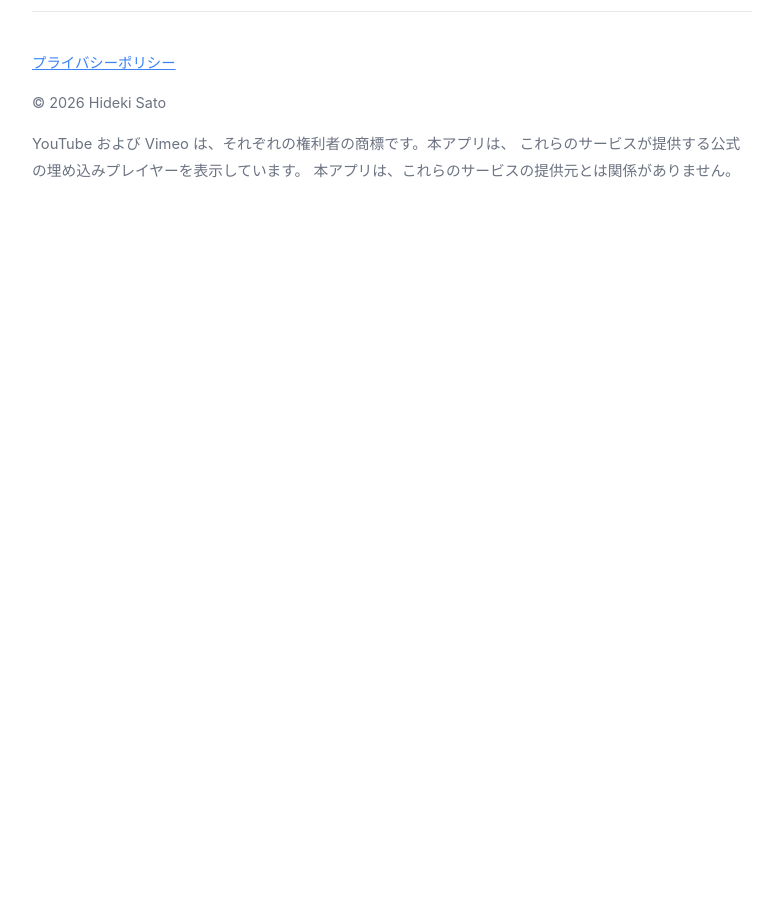
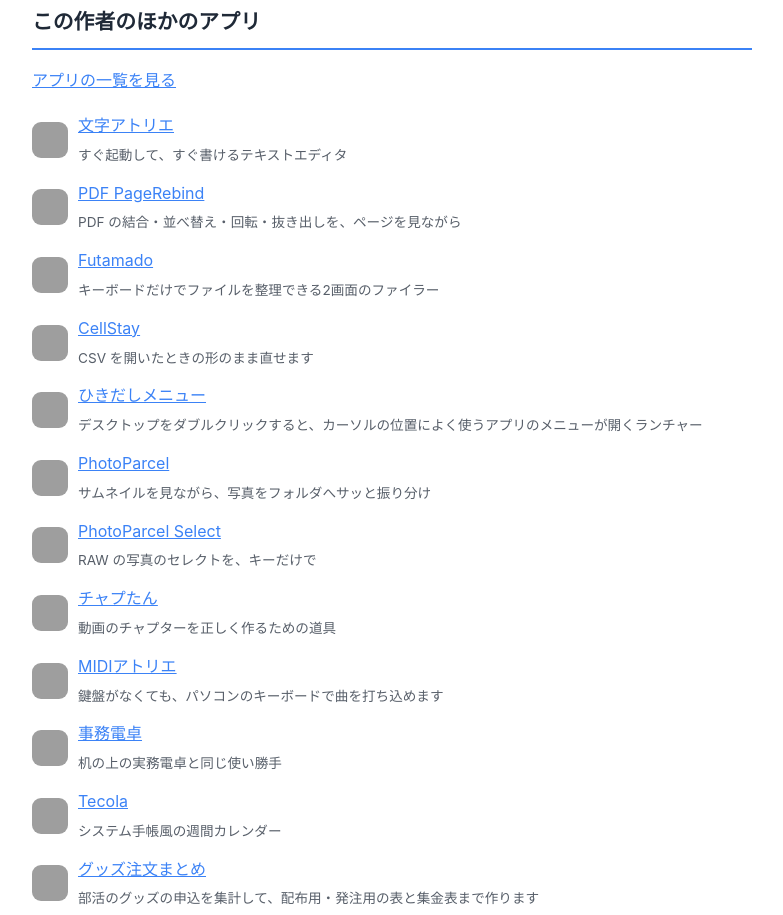
Before and after one commit to emchs07-prog/chaptanbookmark, a plain HTML site: page index.html in a window 1280 px wide. Shown: the part 3483-4398 px from the top of the page, without its empty margins (248-1031 px from the left). Before the commit the page ends 3762 px from the top, so only its background shows below. Drawn offline with Linux system fonts and the light colour scheme; grey boxes are pictures that could not be loaded.

Commit message:
題名から「サポート」を外し、ページの下に「この作者のほかのアプリ」を足した

```diff
--- a/index.html
+++ b/index.html
@@ -234,6 +234,26 @@
     どの操作をされたときに起きたかをお書き添えいただけると助かります。
   </p>
 
+<!-- この作者のほかのアプリ（ここから） -->
+<section class="other-apps" style="margin-top:3rem;">
+<h2>この作者のほかのアプリ</h2>
+<p><a href="https://emchs07-prog.github.io/">アプリの一覧を見る</a></p>
+<ul style="padding:0;margin:1rem 0 0;">
+<li style="display:flex;gap:10px;align-items:center;margin:0 0 10px;list-style:none;"><img src="https://emchs07-prog.github.io/icons/mojiatelier-support.png" alt="" width="36" height="36" style="border-radius:9px;flex:none;"><span><a href="https://emchs07-prog.github.io/mojiatelier-support/">文字アトリエ</a><br><span style="font-size:.85em;opacity:.75;">すぐ起動して、すぐ書けるテキストエディタ</span></span></li>
+<li style="display:flex;gap:10px;align-items:center;margin:0 0 10px;list-style:none;"><img src="https://emchs07-prog.github.io/icons/pdfpageworkshop-support.png" alt="" width="36" height="36" style="border-radius:9px;flex:none;"><span><a href="https://emchs07-prog.github.io/pdfpageworkshop-support/">PDF PageRebind</a><br><span style="font-size:.85em;opacity:.75;">PDF の結合・並べ替え・回転・抜き出しを、ページを見ながら</span></span></li>
+<li style="display:flex;gap:10px;align-items:center;margin:0 0 10px;list-style:none;"><img src="https://emchs07-prog.github.io/icons/futamado-support.png" alt="" width="36" height="36" style="border-radius:9px;flex:none;"><span><a href="https://emchs07-prog.github.io/futamado-support/">Futamado</a><br><span style="font-size:.85em;opacity:.75;">キーボードだけでファイルを整理できる2画面のファイラー</span></span></li>
+<li style="display:flex;gap:10px;align-items:center;margin:0 0 10px;list-style:none;"><img src="https://emchs07-prog.github.io/icons/cellstay-support.png" alt="" width="36" height="36" style="border-radius:9px;flex:none;"><span><a href="https://emchs07-prog.github.io/cellstay-support/">CellStay</a><br><span style="font-size:.85em;opacity:.75;">CSV を開いたときの形のまま直せます</span></span></li>
+<li style="display:flex;gap:10px;align-items:center;margin:0 0 10px;list-style:none;"><img src="https://emchs07-prog.github.io/icons/hikidashimenu-support.png" alt="" width="36" height="36" style="border-radius:9px;flex:none;"><span><a href="https://emchs07-prog.github.io/hikidashimenu-support/">ひきだしメニュー</a><br><span style="font-size:.85em;opacity:.75;">デスクトップをダブルクリックすると、カーソルの位置によく使うアプリのメニューが開くランチャー</span></span></li>
+<li style="display:flex;gap:10px;align-items:center;margin:0 0 10px;list-style:none;"><img src="https://emchs07-prog.github.io/icons/photoparcel-support.png" alt="" width="36" height="36" style="border-radius:9px;flex:none;"><span><a href="https://emchs07-prog.github.io/photoparcel-support/">PhotoParcel</a><br><span style="font-size:.85em;opacity:.75;">サムネイルを見ながら、写真をフォルダへサッと振り分け</span></span></li>
+<li style="display:flex;gap:10px;align-items:center;margin:0 0 10px;list-style:none;"><img src="https://emchs07-prog.github.io/icons/photoparcel-select-support.png" alt="" width="36" height="36" style="border-radius:9px;flex:none;"><span><a href="https://emchs07-prog.github.io/photoparcel-select-support/">PhotoParcel Select</a><br><span style="font-size:.85em;opacity:.75;">RAW の写真のセレクトを、キーだけで</span></span></li>
+<li style="display:flex;gap:10px;align-items:center;margin:0 0 10px;list-style:none;"><img src="https://emchs07-prog.github.io/icons/chaptan.png" alt="" width="36" height="36" style="border-radius:9px;flex:none;"><span><a href="https://emchs07-prog.github.io/chaptan/">チャプたん</a><br><span style="font-size:.85em;opacity:.75;">動画のチャプターを正しく作るための道具</span></span></li>
+<li style="display:flex;gap:10px;align-items:center;margin:0 0 10px;list-style:none;"><img src="https://emchs07-prog.github.io/icons/midiatelier-support.png" alt="" width="36" height="36" style="border-radius:9px;flex:none;"><span><a href="https://emchs07-prog.github.io/midiatelier-support/">MIDIアトリエ</a><br><span style="font-size:.85em;opacity:.75;">鍵盤がなくても、パソコンのキーボードで曲を打ち込めます</span></span></li>
+<li style="display:flex;gap:10px;align-items:center;margin:0 0 10px;list-style:none;"><img src="https://emchs07-prog.github.io/icons/jimudentaku-support.png" alt="" width="36" height="36" style="border-radius:9px;flex:none;"><span><a href="https://emchs07-prog.github.io/jimudentaku-support/">事務電卓</a><br><span style="font-size:.85em;opacity:.75;">机の上の実務電卓と同じ使い勝手</span></span></li>
+<li style="display:flex;gap:10px;align-items:center;margin:0 0 10px;list-style:none;"><img src="https://emchs07-prog.github.io/icons/tecola.png" alt="" width="36" height="36" style="border-radius:9px;flex:none;"><span><a href="https://emchs07-prog.github.io/tecola/">Tecola</a><br><span style="font-size:.85em;opacity:.75;">システム手帳風の週間カレンダー</span></span></li>
+<li style="display:flex;gap:10px;align-items:center;margin:0 0 10px;list-style:none;"><img src="https://emchs07-prog.github.io/icons/goodsordermatome-support.png" alt="" width="36" height="36" style="border-radius:9px;flex:none;"><span><a href="https://emchs07-prog.github.io/goodsordermatome-support/">グッズ注文まとめ</a><br><span style="font-size:.85em;opacity:.75;">部活のグッズの申込を集計して、配布用・発注用の表と集金表まで作ります</span></span></li>
+</ul>
+</section>
+<!-- この作者のほかのアプリ（ここまで） -->
   <footer>
     <p>
       <a href="privacy.html">プライバシーポリシー</a>
```
